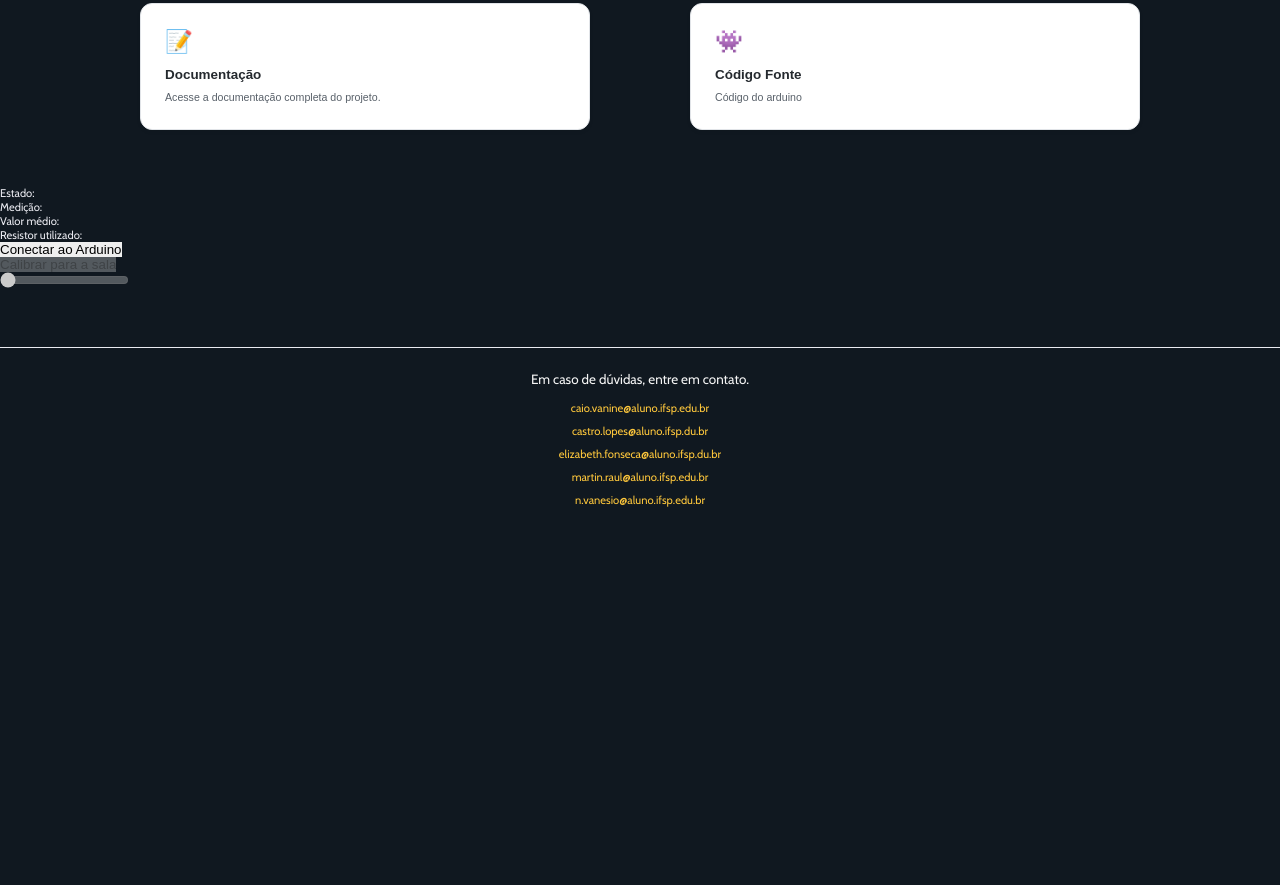
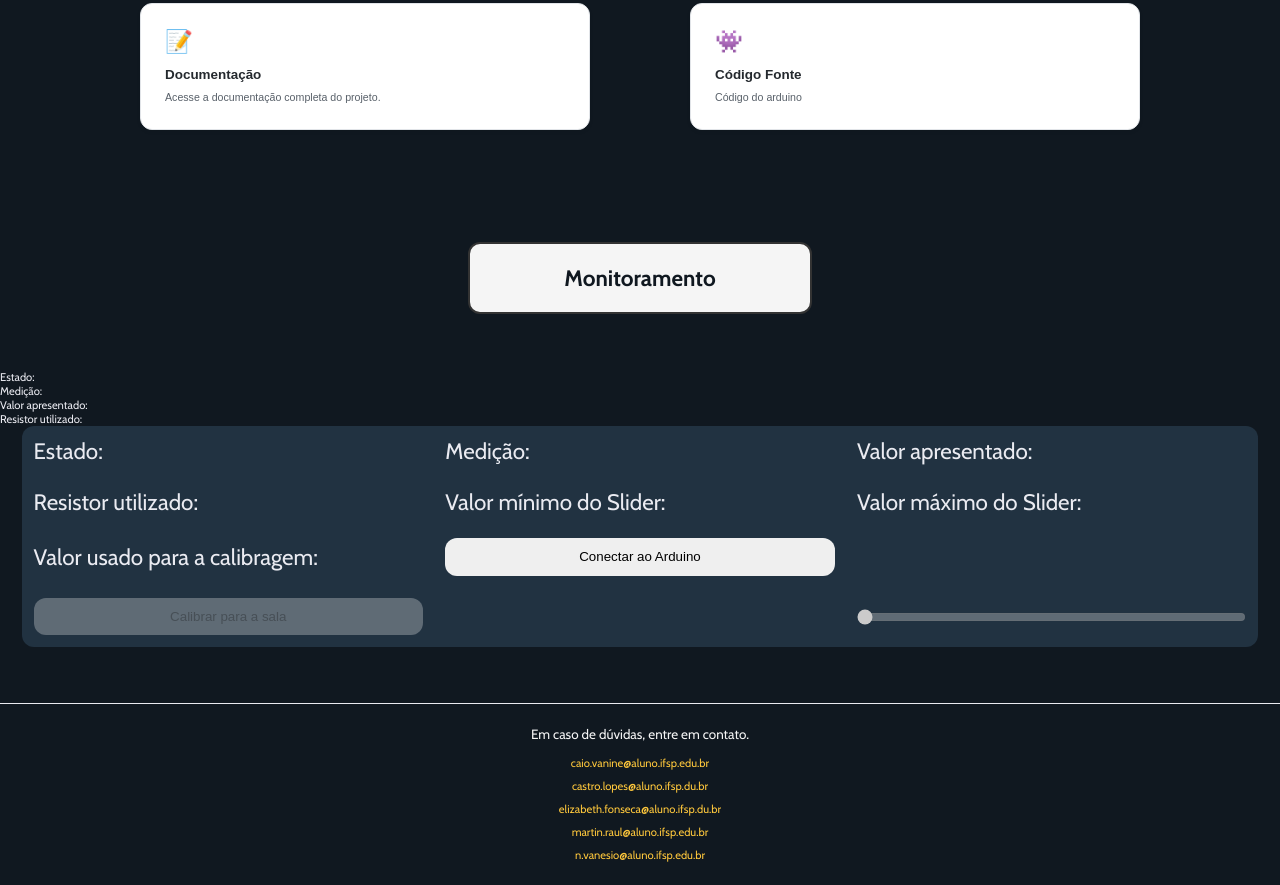
Before and after one commit to CaioVanine/IFSP-Connect, a plain HTML site: page paginas/Projeto Integrador/index.html in a window 1280 px wide. Shown: the part 1695-2580 px from the top of the page. Before the commit the page ends 2224 px from the top, so only its background shows below. Drawn offline with nearby package versions, Linux system fonts and the light colour scheme.

Commit message:
aplicando css ao monitoramento[

```diff
--- a/paginas/Projeto Integrador/css/css.css
+++ b/paginas/Projeto Integrador/css/css.css
@@ -379,3 +379,29 @@ body {
     pointer-events: none;
     transition: all 0.3s ease-in-out;
 }
+
+.bloco-monitoramento{
+    width: auto;
+    font-size: 2rem;
+    display: grid;
+    grid-template-columns: repeat(auto-fit, minmax(30rem, 1fr));
+    gap: 2rem;
+    margin-left: 2rem;
+    margin-right: 2rem;
+    justify-content: center;
+    align-items: center;
+    background-color: #213241;
+    padding: 1rem;
+    border-radius: 12px;
+}
+
+.bloco-monitoramento button{
+    padding: 1rem;
+    border-radius: 12px;
+    cursor: pointer;
+}
+
+.bloco-monitoramento button:hover{
+    transform: translateY(-5px);
+    box-shadow: 0 10px 20px rgba(0, 0, 0, 0.4);/
+}
--- a/paginas/Projeto Integrador/index.html
+++ b/paginas/Projeto Integrador/index.html
@@ -93,14 +93,12 @@
             <h3>Montagem</h3>
         </div>
         <div class="cards-container">
-            <!-- Card de Documentação -->
             <a href="link-para-docs.html" class="card">
                 <span class="card-icon">📝</span>
                 <h3>Documentação</h3>
                 <p>Acesse a documentação completa do projeto.</p>
             </a>
 
-            <!-- Card de Código -->
             <a href="link-para-codigo.html" class="card">
                 <span class="card-icon">👾</span>
                 <h3>Código Fonte</h3>
@@ -112,12 +110,32 @@
 
     <!--Integração-->
 
+    <h1 class="titulo">Monitoramento</h1>
+
+    <section class="sensor-bloco" id="monitoramento">
+        <div class="sensor-card">
+        <p>Estado:<span id="estado"></span></p>
+        </div>
+                <div class="sensor-card">
+            <p>Medição: <span id="iluminancia"></span></p>
+        </div>
+                <div class="sensor-card">
+            <p>Valor apresentado: <span id="mediaLDR"></span></p>
+        </div>
+                <div class="sensor-card">
+            <p>Resistor utilizado: <span id="resistor"></span></p>
+        </div>
+    </section>
+
     <section class="ldr" id="monitoramento">
         <div class="bloco-monitoramento">
             <p>Estado: <span id="estado"></span></p>
             <p>Medição: <span id="iluminancia"></span></p>
-            <p>Valor médio: <span id="mediaLDR"></span></p>
+            <p>Valor apresentado: <span id="mediaLDR"></span></p>
             <p>Resistor utilizado: <span id="resistor"></span></p>
+            <p>Valor mínimo do Slider: <span id="valorMinimo"></span></p>
+            <p>Valor máximo do Slider: <span id="valorMaximo"></span></p>
+            <p>Valor usado para a calibragem: <span id="valorCalibrado"></span></p>
             <button id="conectarArduino">Conectar ao Arduino</button><br>
             <button id="calibrar" disabled>Calibrar para a sala</button><br>
             <input type="range" id="slider" min="0" max="0" value="0" disabled>
--- a/paginas/Projeto Integrador/js/script.js
+++ b/paginas/Projeto Integrador/js/script.js
@@ -5,6 +5,9 @@ const estado = document.getElementById("estado");
 const mediaLDR = document.getElementById("mediaLDR");
 const calibrar = document.getElementById("calibrar");
 const slider  = document.getElementById("slider");
+const valorMin = document.getElementById("valorMinimo");
+const valorMax = document.getElementById("valorMaximo");
+const valorCalibrado = document.getElementById("valorCalibrado");
 let porta;
 let valorMinimo = 0.0;
 let valorMaximo = 0.0;
@@ -124,5 +127,10 @@ calibrar.addEventListener("click", () => {
     slider.disabled = false;
     slider.min = valorMinimo;
     slider.max = valorMaximo;
+
+    valorMin.textContent = valorMinimo.toFixed(2);
+    valorMax.textContent = valorMaximo.toFixed(2);
+    valorCalibrado.textContent = mediaIluminancia.toFixed(2);
+
     slider.value = mediaIluminancia.toFixed(2);
 });
```
Also changed, not shown: ifsp.html (+1 -1 lines).
